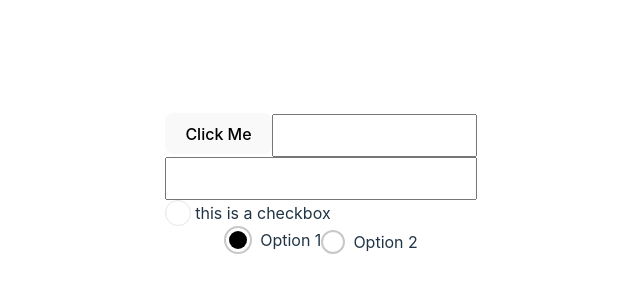
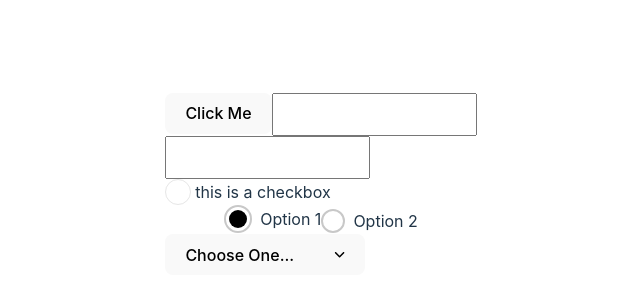
Before and after one commit to samphelan/pulsewidth-ui, a React (Vite) app: page / in a window 1280 px wide. Shown: the part 216-516 px from the top of the page, without its empty margins (319-959 px from the left). Built offline with nearby package versions, Linux system fonts and the light colour scheme.

Commit message:
added Select component

```diff
--- a/lib/Autocomplete/autocomplete.module.css
+++ b/lib/Autocomplete/autocomplete.module.css
@@ -1,5 +1,6 @@
 .wrapper {
     position: relative;
+    width: fit-content;
 }
 
 .ul {
@@ -15,10 +16,6 @@
     width: 100%;
     text-align: left;
     border-radius: 3px;
-}
-
-.input {
-    width: calc(100% - 1.2em - 12px);
 }
 
 .li {
--- /dev/null
+++ b/lib/Select/Select.tsx
@@ -0,0 +1,91 @@
+import {
+  Children,
+  cloneElement,
+  isValidElement,
+  ReactElement,
+  ReactNode,
+  useState,
+  MouseEvent,
+  useEffect,
+  useRef,
+} from "react";
+import styles from "./select.module.css";
+import { FontAwesomeIcon } from "@fortawesome/react-fontawesome";
+import { faAngleDown } from "@fortawesome/free-solid-svg-icons";
+import useClickOutside from "../../hooks/useClickOutside";
+
+interface OptionProps {
+  value: string;
+  children?: ReactNode;
+  onClick?: (e: MouseEvent<HTMLButtonElement>) => void;
+}
+
+export const Option = ({ children, onClick }: OptionProps) => {
+  return (
+    <li>
+      <button className={styles["option-button"]} onClick={onClick}>
+        {children}
+      </button>
+    </li>
+  );
+};
+
+interface SelectProps {
+  children?: ReactNode;
+}
+
+export const Select = ({ children }: SelectProps) => {
+  const [selected, setSelected] = useState<ReactNode>();
+  const [showOptions, setShowOptions] = useState(false);
+  const [options, setOptions] = useState<ReactElement<OptionProps>[]>([]);
+
+  const wrapperRef = useRef<HTMLDivElement>(null);
+
+  useClickOutside(wrapperRef, () => {
+    setShowOptions(false);
+  });
+
+  const handleClick = () => {
+    setShowOptions((current) => !current);
+  };
+
+  const handleOptionClick = (val: string) => {
+    const option = (options as ReactElement<OptionProps>[]).find(
+      (o) => o.props.value === val
+    );
+    if (option) setSelected(option.props.children);
+    setShowOptions(false);
+  };
+
+  useEffect(() => {
+    const validOptions = Children.toArray(children).filter(
+      (child) => isValidElement(child) && child.type === Option
+    ) as ReactElement<OptionProps>[];
+
+    console.log(validOptions);
+
+    setOptions(validOptions);
+  }, [children]);
+
+  return (
+    <div className={styles.wrapper} ref={wrapperRef}>
+      <button className={styles["select-button"]} onClick={handleClick}>
+        <span>{selected || "Choose One..."}</span>
+        <FontAwesomeIcon icon={faAngleDown} className={styles["caret-icon"]} />
+      </button>
+      {showOptions && (
+        <ul className={styles["ul"]}>
+          {Children.map(children, (child) => {
+            if (isValidElement(child) && child.type === Option) {
+              return cloneElement(child as ReactElement<OptionProps>, {
+                onClick: () => handleOptionClick(child.props.value),
+              });
+            }
+          })}
+        </ul>
+      )}
+    </div>
+  );
+};
+
+Select.displayName = "Select";
--- /dev/null
+++ b/lib/Select/select.module.css
@@ -0,0 +1,40 @@
+.select {
+    display: none;
+}
+
+.wrapper {
+    position: relative;
+    width:fit-content;
+}
+
+.select-button {
+    display: flex;
+    align-items: center;
+    justify-content: space-between;
+    min-width: 200px;
+}
+
+.option-button {
+    width: 100%;
+    text-align: inherit;
+    border-radius: 0;
+}
+
+.caret-icon {
+    margin-left: 5px;
+    font-size: 0.8em;
+}
+
+.ul {
+    display: flex;
+    flex-direction: column;
+    list-style-type: none;
+    padding: 3px 0;
+    margin: 0;
+    background-color: #f9f9f9;
+    position: absolute;
+    top: 100%;
+    width: 100%;
+    text-align: left;
+    border-radius: 3px;
+}
--- a/lib/main.ts
+++ b/lib/main.ts
@@ -2,7 +2,8 @@ import { Autocomplete } from './Autocomplete/Autocomplete'
 import { Button } from './Button/Button'
 import { Checkbox } from './Checkbox/Checkbox'
 import { Radio } from './Radio/Radio'
+import { Select, Option } from './Select/Select'
 import { TextInput } from './TextInput/TextInput'
 
 
-export { Autocomplete, Button, Checkbox, Radio, TextInput }
+export { Autocomplete, Button, Checkbox, Option, Radio, Select, TextInput }
--- a/src/App.tsx
+++ b/src/App.tsx
@@ -4,7 +4,9 @@ import {
   Autocomplete,
   Button,
   Checkbox,
+  Option,
   Radio,
+  Select,
   TextInput,
 } from "pulsewidth-ui";
 
@@ -46,6 +48,11 @@ function App() {
           label="Option 2"
           size="medium"
         />
+        <Select>
+          <Option value="option 1">Option 1</Option>
+          <Option value="option 2">Option 2</Option>
+          <Option value="option 3">Option 3</Option>
+        </Select>
       </div>
     </>
   );
```
